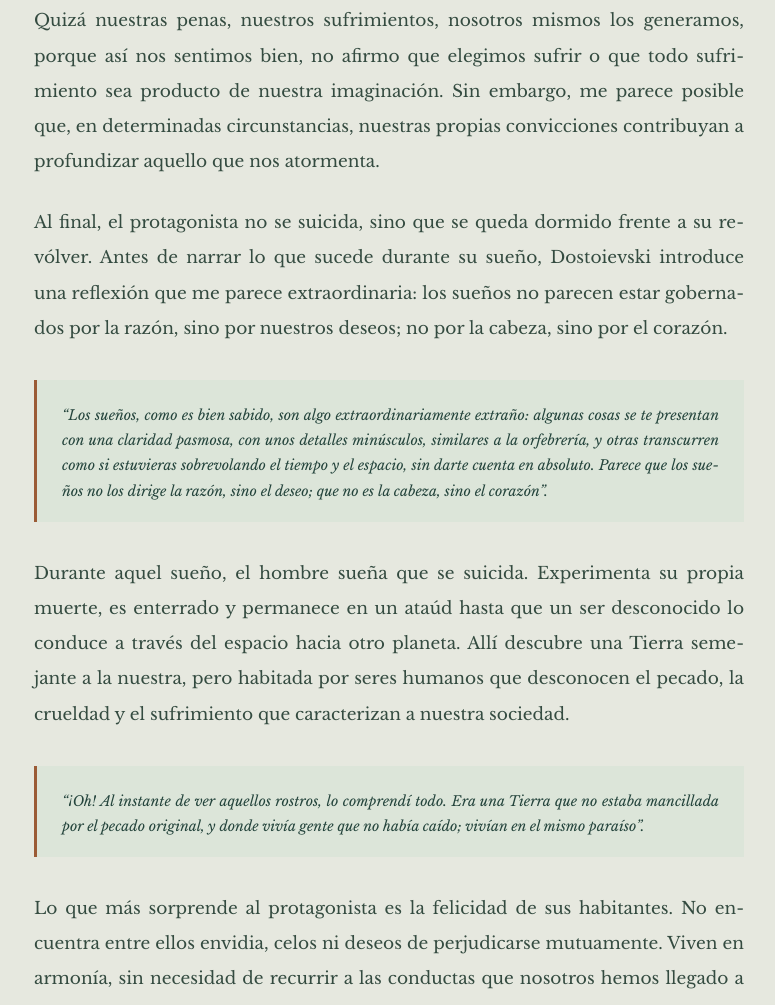
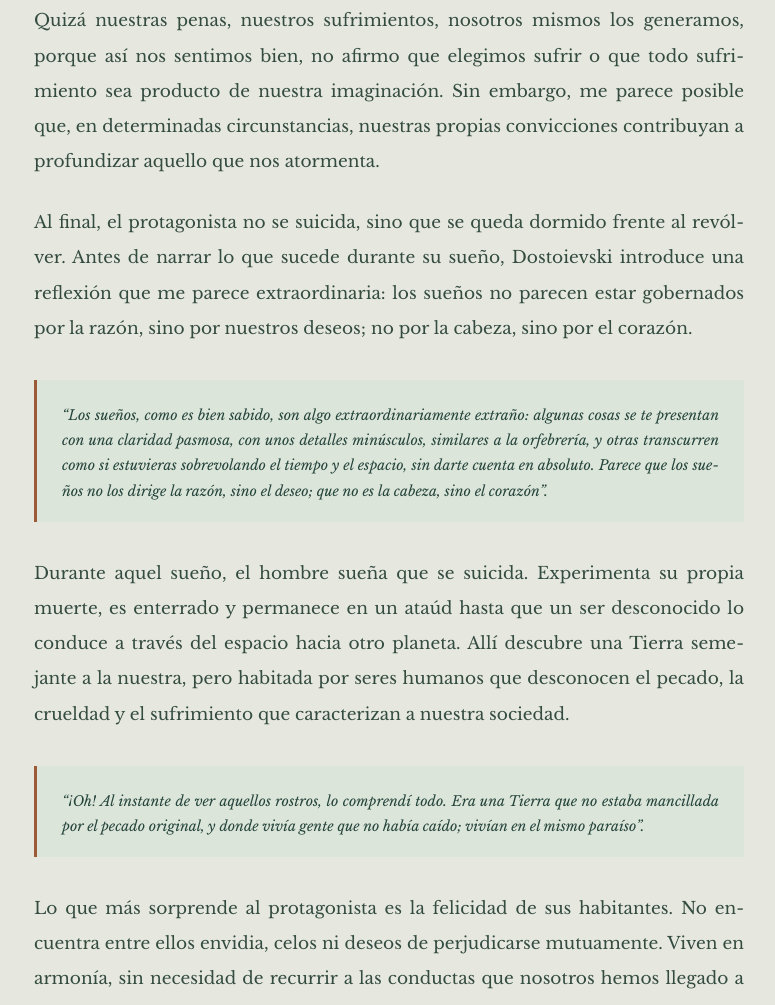
Before and after one commit to CesarAHN/CesarAHN.github.io, a plain HTML site: page lecturas/el-sueno-de-un-hombre-ridiculo/index.html in a window 1280 px wide. Shown: the part 4350-5355 px from the top of the page, without its empty margins (66-841 px from the left). Drawn offline with nearby package versions, Linux system fonts and the light colour scheme.

Commit message:
Ajustar artículo definido en pasaje del revólver

```diff
--- a/lecturas/el-sueno-de-un-hombre-ridiculo/index.html
+++ b/lecturas/el-sueno-de-un-hombre-ridiculo/index.html
@@ -134,7 +134,7 @@
         <p>Su reflexión considera que, al extinguirse su conciencia, quizá también desaparezcan el mundo y las personas que lo habitan, como si todo cuanto existe no fuera más que una manifestación de su propia mente. Esta idea se aproxima al solipsismo, una posición filosófica que pone en duda la posibilidad de conocer una realidad independiente de la propia conciencia.</p>
         <p>Lo que me resulta particularmente interesante es que este hombre, que se considera ridículo y parece despreciar su propia existencia, llegue a contemplar la posibilidad de que el mundo entero dependa de él. Por un lado, se siente insignificante; por otro, imagina que toda la realidad podría desaparecer junto con su conciencia. Pero esa reflexión también me lleva a otra cuestión: ¿hasta qué punto somos responsables de nuestro propio sufrimiento? El protagonista se reconoce ridículo desde su nacimiento y vive condicionado por esa percepción de sí mismo. Quizá una parte de su sufrimiento no provenga únicamente de lo que los demás piensan de él, sino también de la manera en que interpreta su propia existencia.</p>
         <p>Quizá nuestras penas, nuestros sufrimientos, nosotros mismos los generamos, porque así nos sentimos bien, no afirmo que elegimos sufrir o que todo sufrimiento sea producto de nuestra imaginación. Sin embargo, me parece posible que, en determinadas circunstancias, nuestras propias convicciones contribuyan a profundizar aquello que nos atormenta.</p>
-        <p>Al final, el protagonista no se suicida, sino que se queda dormido frente a su revólver. Antes de narrar lo que sucede durante su sueño, Dostoievski introduce una reflexión que me parece extraordinaria: los sueños no parecen estar gobernados por la razón, sino por nuestros deseos; no por la cabeza, sino por el corazón.</p>
+        <p>Al final, el protagonista no se suicida, sino que se queda dormido frente al revólver. Antes de narrar lo que sucede durante su sueño, Dostoievski introduce una reflexión que me parece extraordinaria: los sueños no parecen estar gobernados por la razón, sino por nuestros deseos; no por la cabeza, sino por el corazón.</p>
         <blockquote class="quote-standout"><p>“Los sueños, como es bien sabido, son algo extraordinariamente extraño: algunas cosas se te presentan con una claridad pasmosa, con unos detalles minúsculos, similares a la orfebrería, y otras transcurren como si estuvieras sobrevolando el tiempo y el espacio, sin darte cuenta en absoluto. Parece que los sueños no los dirige la razón, sino el deseo; que no es la cabeza, sino el corazón”.</p></blockquote>
         <p>Durante aquel sueño, el hombre sueña que se suicida. Experimenta su propia muerte, es enterrado y permanece en un ataúd hasta que un ser desconocido lo conduce a través del espacio hacia otro planeta. Allí descubre una Tierra semejante a la nuestra, pero habitada por seres humanos que desconocen el pecado, la crueldad y el sufrimiento que caracterizan a nuestra sociedad.</p>
         <blockquote class="quote-standout"><p>“¡Oh! Al instante de ver aquellos rostros, lo comprendí todo. Era una Tierra que no estaba mancillada por el pecado original, y donde vivía gente que no había caído; vivían en el mismo paraíso”.</p></blockquote>
```
